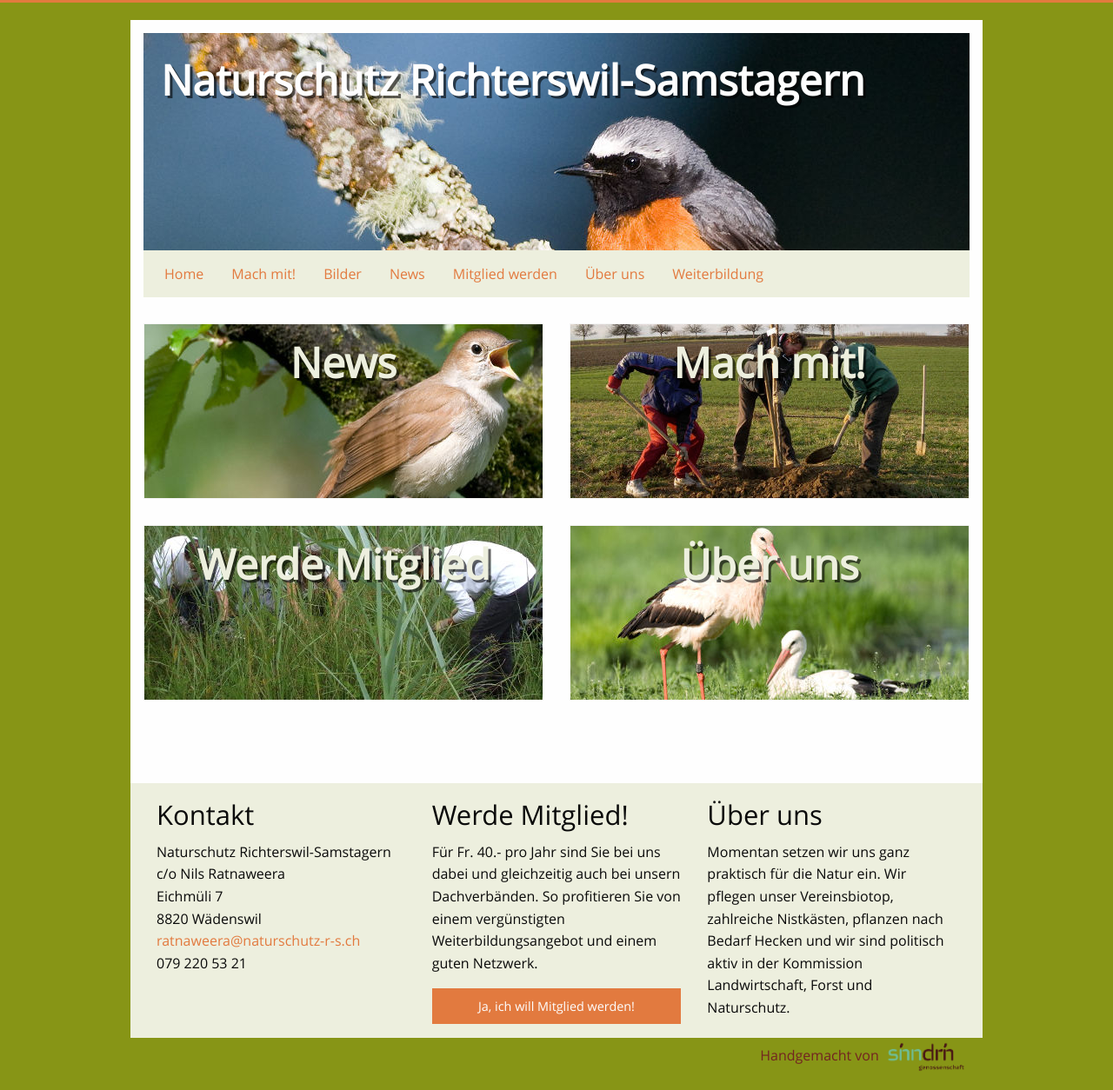
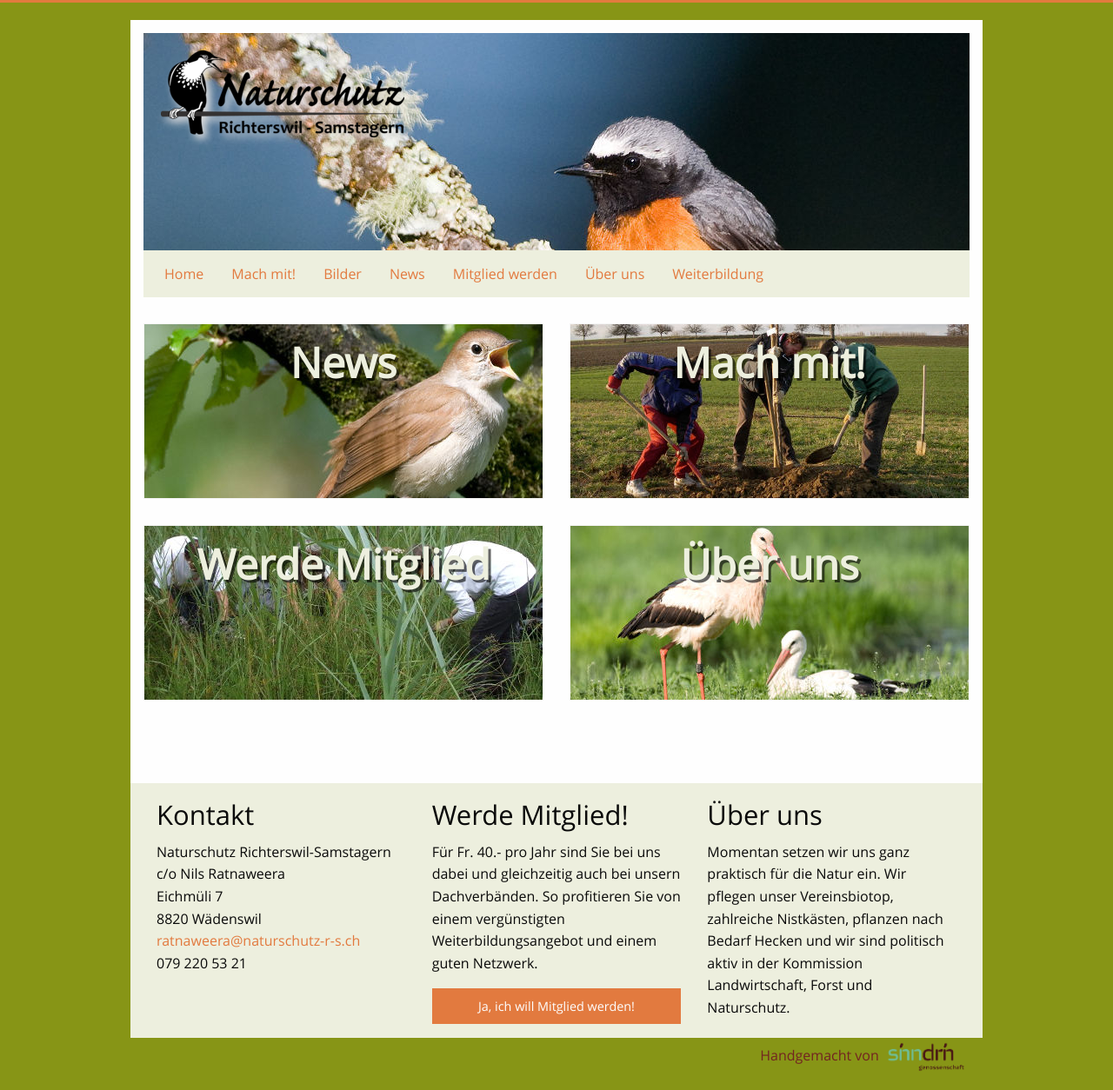
Before and after one commit to Naturschutz-Richterswil-Samstagern/Naturschutz-Richterswil-Samstagern.github.io, a Jekyll site: the page built from index.html, in a window 1280 px wide. Shown: the whole page at 87% size. Built offline with Jekyll 4.4.1, drawn with Linux system fonts in a browser that asks for light colours.

Commit message:
logo added

```diff
--- a/_includes/header.html
+++ b/_includes/header.html
@@ -3,7 +3,12 @@
   <a href="{{ site.baseurl }}/">
     <div class="image-textover">
       <img width="950" id="header-image" src="{% if page.headerimage != null %}{{ page.headerimage }}{% else %}/images/header/default.jpg{% endif %}" />
-      <h1>Naturschutz Richterswil-Samstagern</h1> <!-- site.title -->
+      <h1 class="logo show-for-medium">
+          <img width="280" src="/images/header/logo.png" alt="Naturschutz Richterswil-Samstagern" />
+      </h1>
+      <h1 class="logo show-for-small-only" style="">
+          <img width="200" src="/images/header/logo.png" alt="Naturschutz Richterswil-Samstagern" />
+      </h1>
     </div>
   </a>
 
--- a/css/app.css
+++ b/css/app.css
@@ -40,6 +40,13 @@ body {
   height: auto;
   max-width: 100%;
   max-height: 90vh; }
+
+.logo {
+  -webkit-filter: drop-shadow(5px 5px 5px #dedede);
+  filter: drop-shadow(5px 5px 5px #dedede); }
+
+.logo.show-for-small-only {
+  margin: -15px -10px; }
 
 /* image textover according to https://css-tricks.com/text-blocks-over-image/ */
 .image-textover {
```
Also changed, not shown: scss/_custom.scss (+8 -0 lines), images/header/logo.png (added).
